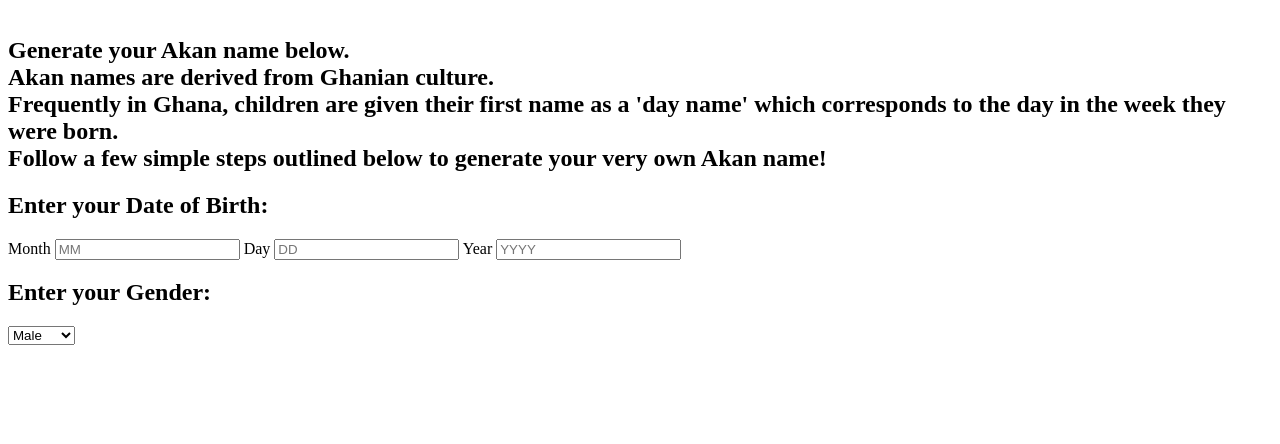
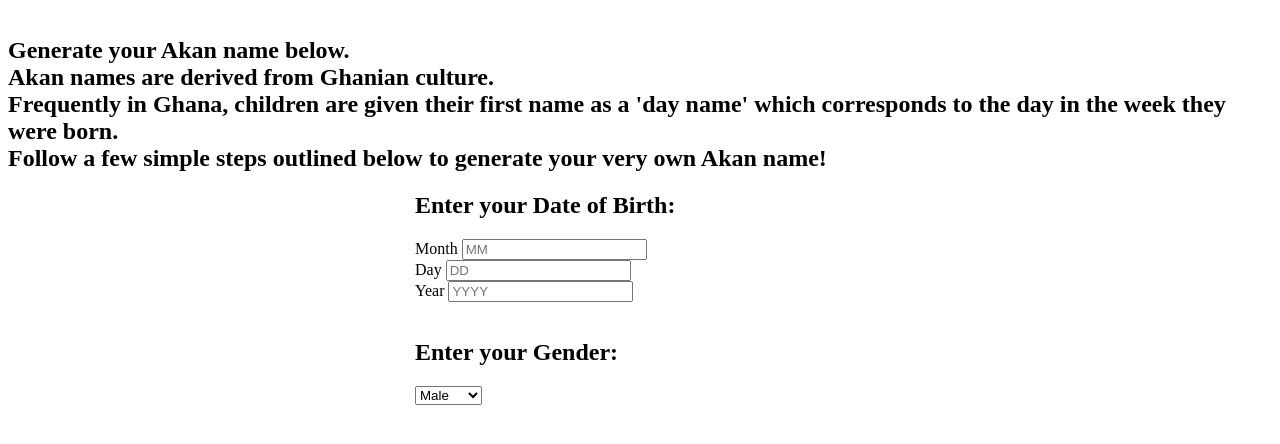
Before and after one commit to 96olbap/Akan-name-generator, a plain HTML site: page index.html in a window 1280 px wide. Shown: the part 120-564 px from the top of the page. Drawn offline with nearby package versions, Linux system fonts and the light colour scheme; files whose address does not match are found by name.

Commit message:
This commit will add a row and columns to the form

```diff
--- a/css/styles.css
+++ b/css/styles.css
@@ -0,0 +1,4 @@
+.main-form{
+  width: 450px;
+  margin: auto;
+}
--- a/index.html
+++ b/index.html
@@ -25,14 +25,22 @@
       </div>
     </section>
     <section id="Home">
-      <form name="myForm" method="get">
+      <form name="myForm" method="get" class="main-form">
         <h2 class="headings">Enter your Date of Birth:</h2>
+        <div class="row">
+          <div class="col">
             <label for="month">Month</label>
             <input type="text" placeholder="MM" id="month" class="form-control">
+          </div>
+          <div class="col">
             <label for="day">Day</label>
             <input type="text" placeholder="DD" id="day" class="form-control">
+          </div>
+          <div class="col">
             <label for="year">Year</label>
             <input type="text" placeholder="YYYY" id="year" class="form-control">
+          </div>
+        </div>
         <br>
         <h2 class="headings">Enter your Gender:</h2>
         <select name="gender" id="gender" class="form-control">
```
Lines whose indentation alone changed are shown as unchanged.
